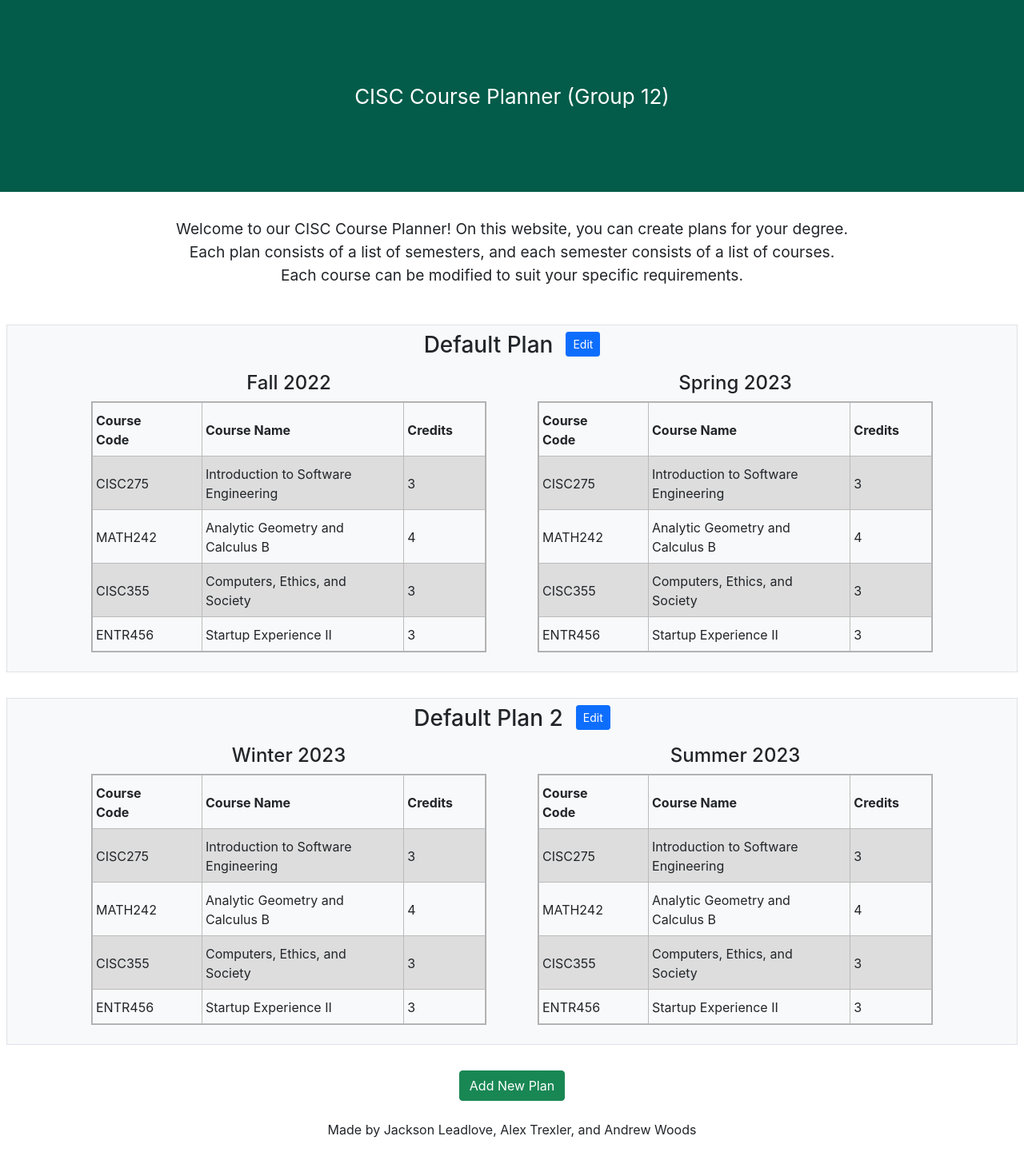
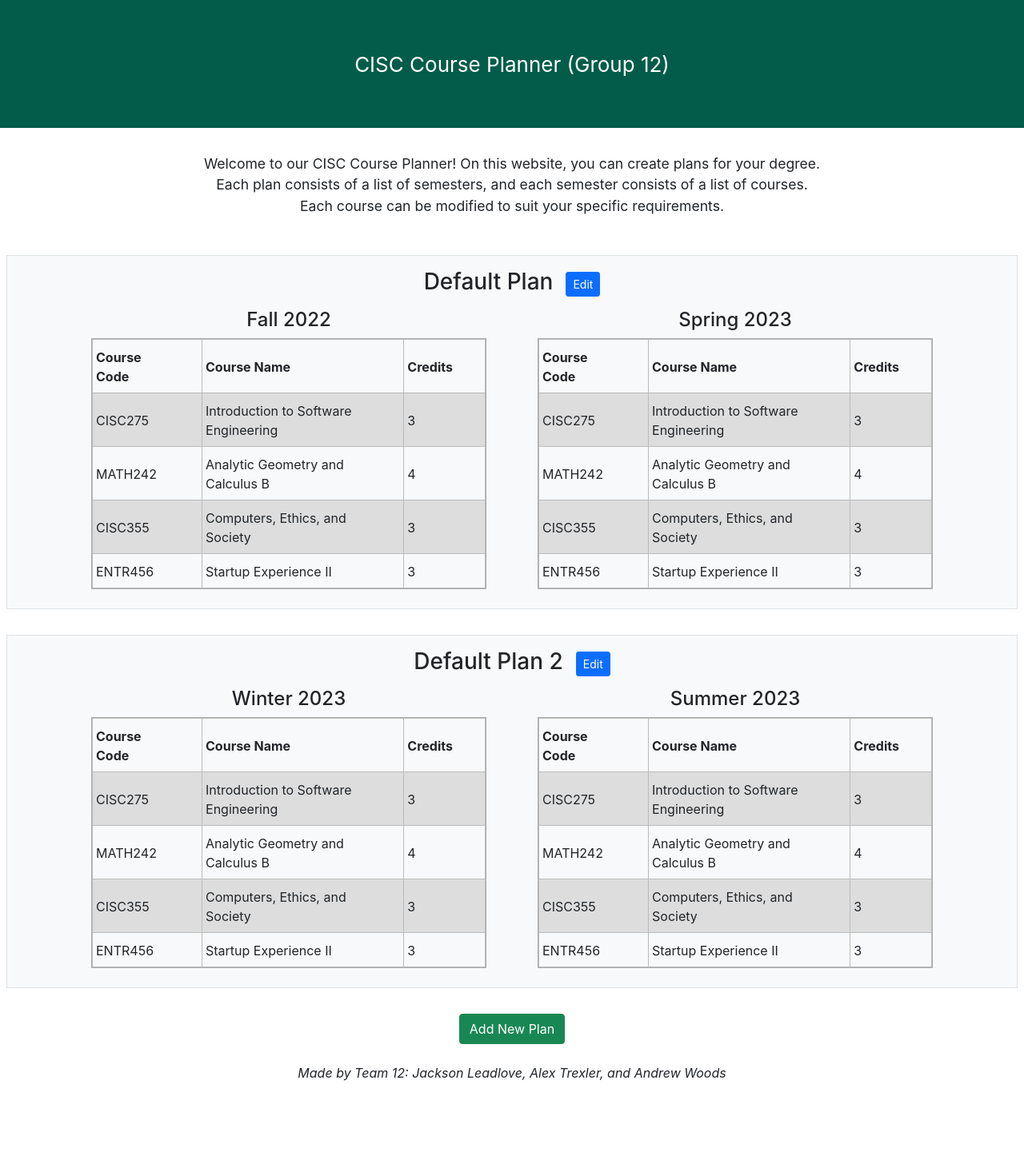
Before and after one commit to UD-CISC275-S22/cis-scheduler-team-12, a React (Create React App) app: page / in a window 1280 px wide. Shown: the whole page at 80% size. After the commit the page ends 1370 px from the top, so only its background shows below. Built offline with nearby package versions, Linux system fonts and the light colour scheme.

Commit message:
More random formatting stuffs

```diff
--- a/src/App.css
+++ b/src/App.css
@@ -16,7 +16,7 @@
 .App-header {
     width: 100%;
     background-color: #035c49;
-    min-height: 30vh;
+    min-height: 20vh;
     display: flex;
     flex-direction: column;
     align-items: center;
@@ -31,7 +31,7 @@
 }
 
 .Welcome-message {
-    font-size: 120%;
+    font-size: 110%;
 }
 
 .Madeby-text {
@@ -58,7 +58,12 @@
 }
 
 .Plan-header {
+    margin-top: 8px;
     display: inline-flex;
+}
+
+.Plan-header Button {
+    margin-top: 4px;
 }
 
 .Edit-button {
@@ -86,6 +91,10 @@
     background-color: #ddd;
 }
 
+.Footer {
+    font-style: oblique;
+}
+
 @keyframes App-logo-spin {
     from {
         transform: rotate(0deg);
--- a/src/App.tsx
+++ b/src/App.tsx
@@ -68,8 +68,11 @@ function App(): JSX.Element {
                     ></AddPlanModal>
                 </div>
             </div>
-            <div id="Footer">
-                <p>Made by Jackson Leadlove, Alex Trexler, and Andrew Woods</p>
+            <div id="Footer" className="Footer">
+                <p>
+                    Made by Team 12: Jackson Leadlove, Alex Trexler, and Andrew
+                    Woods
+                </p>
             </div>
         </div>
     );
```
